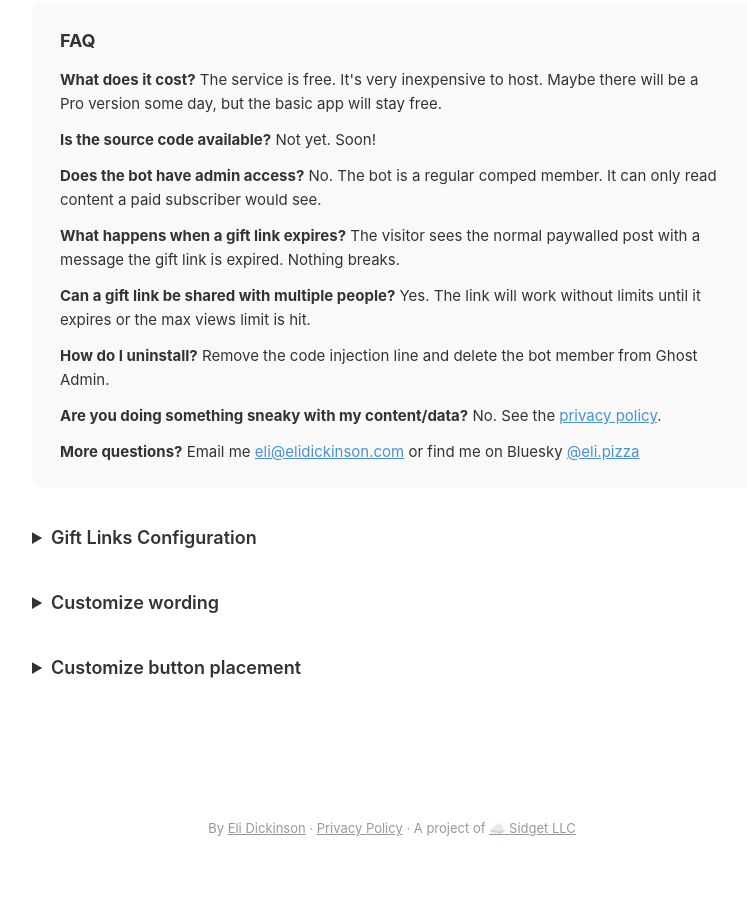
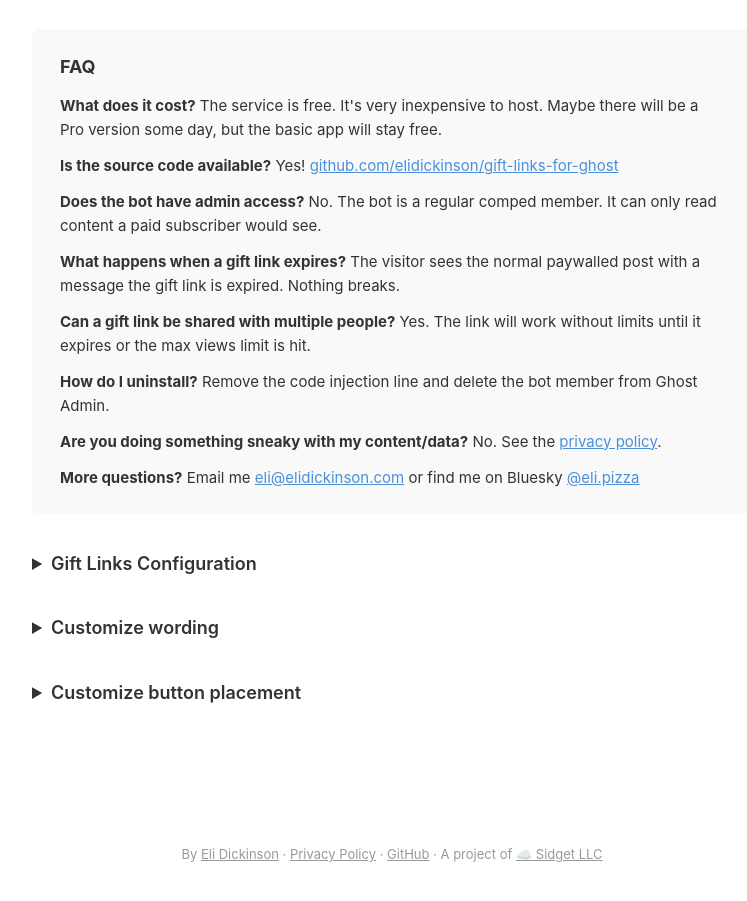
Before and after one commit to elidickinson/gift-links-for-ghost, a website: page client/landing.html in a window 1280 px wide. Shown: the part 1493-2394 px from the top of the page, without its empty margins (248-995 px from the left). Drawn offline with Linux system fonts and the light colour scheme.

Commit message:
Add GitHub link to landing page FAQ and footer

```diff
--- a/client/landing.html
+++ b/client/landing.html
@@ -59,7 +59,7 @@
 </h1>
 <p class="tagline">Let members share paywalled posts with anyone.</p>
 
-<p>Adds a "Gift this article" button to your Ghost site that appears on articles that require paid access. Paying members click the button and get a special gift link they can share. Anyone who visits that gift link can read the full post without an account (until the links expire)</p>
+<p>Adds a "Gift this article" button to your Ghost site that appears when members are on a post that requires paid access. The button generates a link they can share with non-members to read the post. Links can optionally expire or have a max number of views. The code is <a href="https://github.com/elidickinson/gift-links-for-ghost">open source</a> and the giftlinks.net hosted version is free.</p>
 
 <h2>Setup</h2>
 <ol>
@@ -137,7 +137,7 @@
 <div class="faq">
 <h2>FAQ</h2>
 <p><strong>What does it cost?</strong> The service is free. It's very inexpensive to host. Maybe there will be a Pro version some day, but the basic app will stay free.</p>
-<p><strong>Is the source code available?</strong> Not yet. Soon!</p>
+<p><strong>Is the source code available?</strong> Yes! <a href="https://github.com/elidickinson/gift-links-for-ghost">github.com/elidickinson/gift-links-for-ghost</a></p>
 <p><strong>Does the bot have admin access?</strong> No. The bot is a regular comped member. It can only read content a paid subscriber would see.</p>
 <p><strong>What happens when a gift link expires?</strong> The visitor sees the normal paywalled post with a message the gift link is expired. Nothing breaks.</p>
 <p><strong>Can a gift link be shared with multiple people?</strong> Yes. The link will work without limits until it expires or the max views limit is hit.</p>
@@ -211,7 +211,7 @@ window.gl4g_strings = {
 
 </main>
 <footer>
- By <a href="https://www.elidickinson.com/">Eli Dickinson</a> &middot; <a href="/privacy">Privacy Policy</a> &middot; A project of <a href="https://sidget.com">☁️ Sidget LLC</a>
+ By <a href="https://www.elidickinson.com/">Eli Dickinson</a> &middot; <a href="/privacy">Privacy Policy</a> &middot; <a href="https://github.com/elidickinson/gift-links-for-ghost">GitHub</a> &middot; A project of <a href="https://sidget.com">☁️ Sidget LLC</a>
 </footer>
 <br>
 <script>
```
